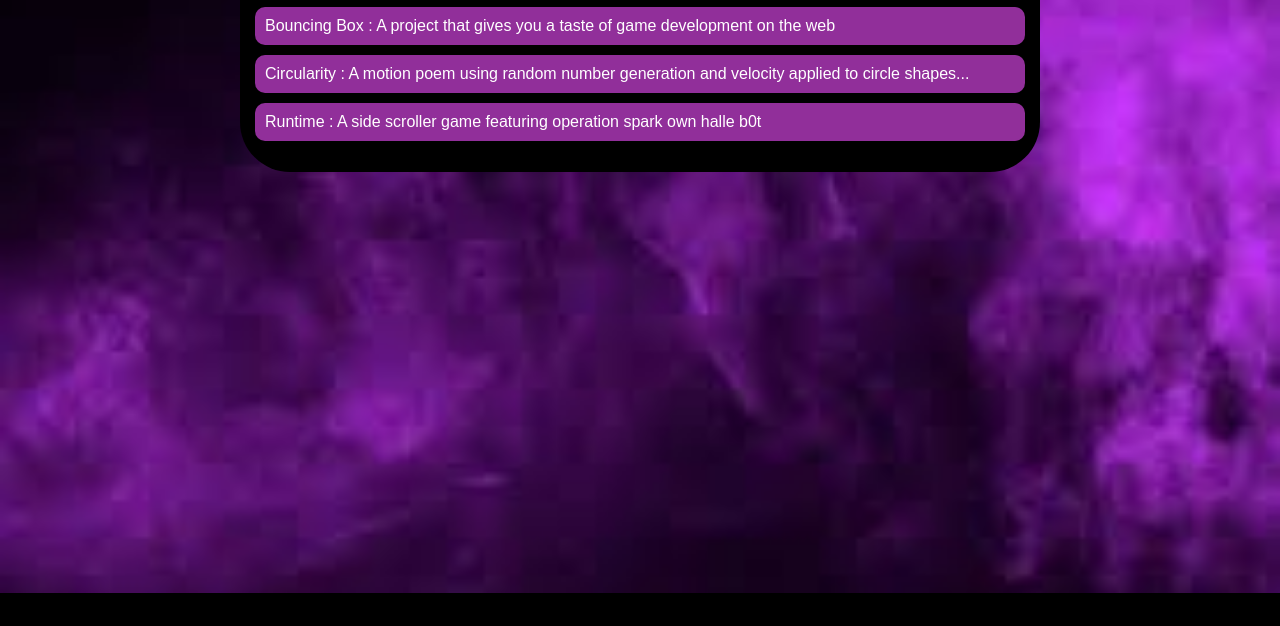
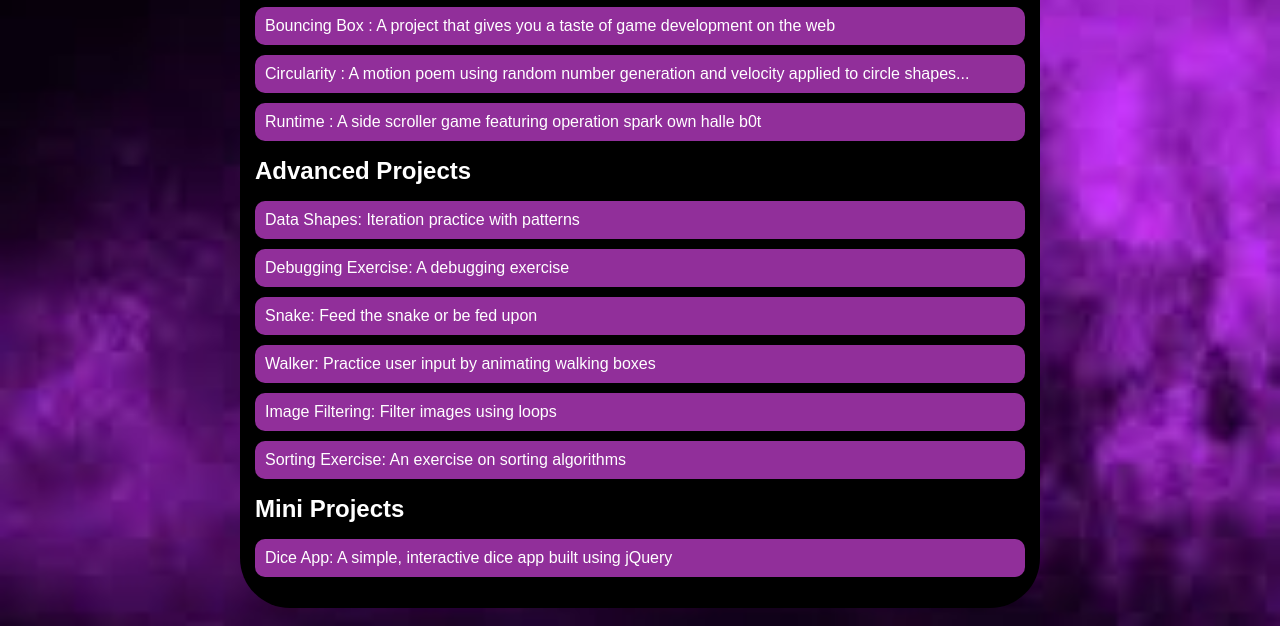
Before and after one commit to masonfrashier50/masonfrashier50.github.io, a plain HTML site: page portfolio.html in a window 1280 px wide. Shown: the part 207-833 px from the top of the page. Before the commit the page ends 800 px from the top, so only its background shows below. Drawn offline with Linux system fonts and the light colour scheme.

Commit message:
asd projects

```diff
--- a/portfolio.html
+++ b/portfolio.html
@@ -10,7 +10,7 @@
     <body style="background-image: url(images/smoke.jpeg); background-repeat: no-repeat; background-size: 100%;">
       <div id="all-contents">
         <nav>
-            <h1 style="color: #ffffff">Not Your Website</h1>
+            <h1 style="color:white">Not Your Website</h1>
             <ul id="nav-ul">
                 <li class="nav-li">
                     <a class="nav-a" href="index.html" style="color: #ffffff;">Home</a>
@@ -26,6 +26,19 @@
                     <li><a href="projects/runtime/">Runtime : A side scroller game featuring operation spark own halle b0t</a></li>
 
                 </ul>
+                <h2 style="color: #ffffff">Advanced Projects</h2>
+<ul id ="portfolio">
+    <li><a href="asd-projects/data-shapes"> Data Shapes: Iteration practice with patterns</a></li>
+    <li><a href="asd-projects/debugging-exercise"> Debugging Exercise: A debugging exercise</a></li>
+    <li><a href="asd-projects/snake">Snake: Feed the snake or be fed upon</a></li>
+    <li><a href="asd-projects/walker">Walker: Practice user input by animating walking boxes</a></li>
+    <li><a href="asd-projects/image-filtering">Image Filtering: Filter images using loops</a></li>
+    <li><a href="asd-projects/sorting">Sorting Exercise: An exercise on sorting algorithms</a></li>
+</ul>
+<h2 style="color: #ffffff">Mini Projects</h2>
+<ul id ="portfolio">
+    <li><a href="asd-projects/dice-app"> Dice App: A simple, interactive dice app built using jQuery</a></li>
+</ul>
             </div>
         </main>
       </div>
```
